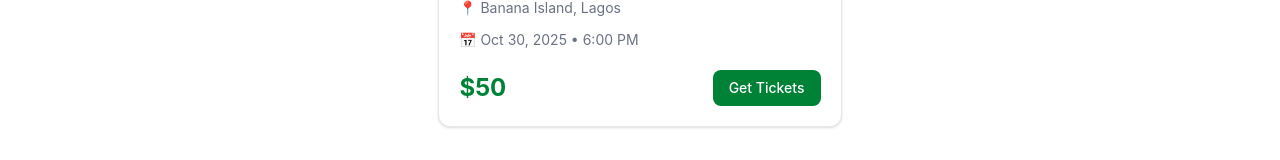
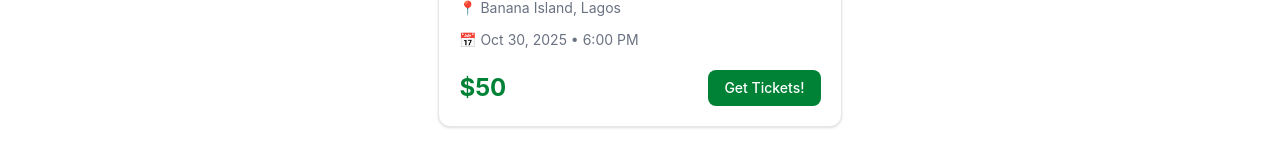
Before and after one commit to calebtolorunleke/Eventra, a React (Vite) app: page / in a window 1280 px wide. Shown: the part 1183-1343 px from the top of the page. Built offline with nearby package versions, Linux system fonts and the light colour scheme.

Commit message:
Build landing page and event data structure

```diff
--- a/src/components/EventCard.jsx
+++ b/src/components/EventCard.jsx
@@ -24,19 +24,15 @@ export const EventCard = () => {
             Mr. Charles Kitchen Cooking Session
           </h3>
 
-    <p className="text-sm text-gray-500">
-      📍 Banana Island, Lagos
-    </p>
+          <p className="text-sm text-gray-500">📍 Banana Island, Lagos</p>
 
-    <p className="text-sm text-gray-500">
-      📅 Oct 30, 2025 • 6:00 PM
-    </p>
+          <p className="text-sm text-gray-500">📅 Oct 30, 2025 • 6:00 PM</p>
 
           <div className="flex items-center justify-between pt-2">
             <span className="text-2xl font-bold text-green-700">$50</span>
 
             <button className="rounded-lg bg-green-700 px-4 py-2 text-sm font-medium text-white transition hover:bg-green-800">
-        Get Tickets
+              Get Tickets!
             </button>
           </div>
         </div>
```
Lines whose indentation alone changed are shown as unchanged.
